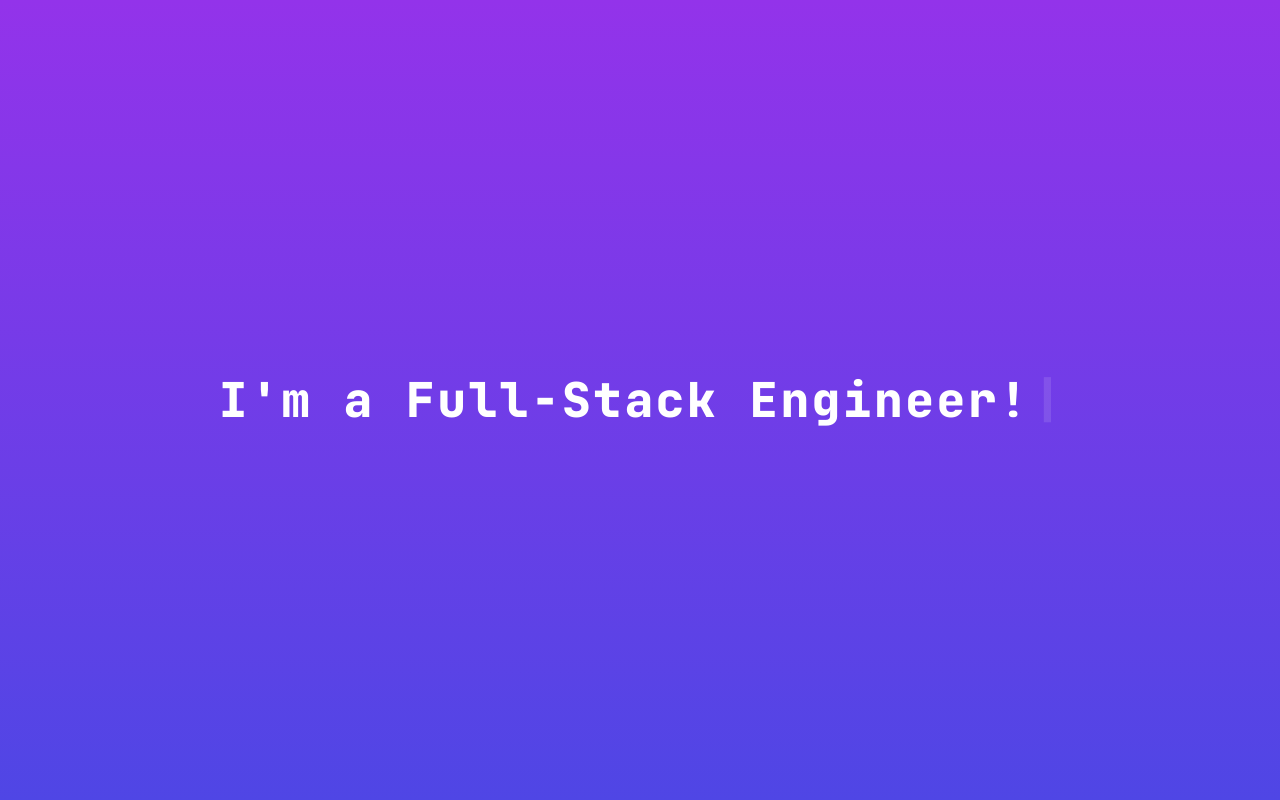
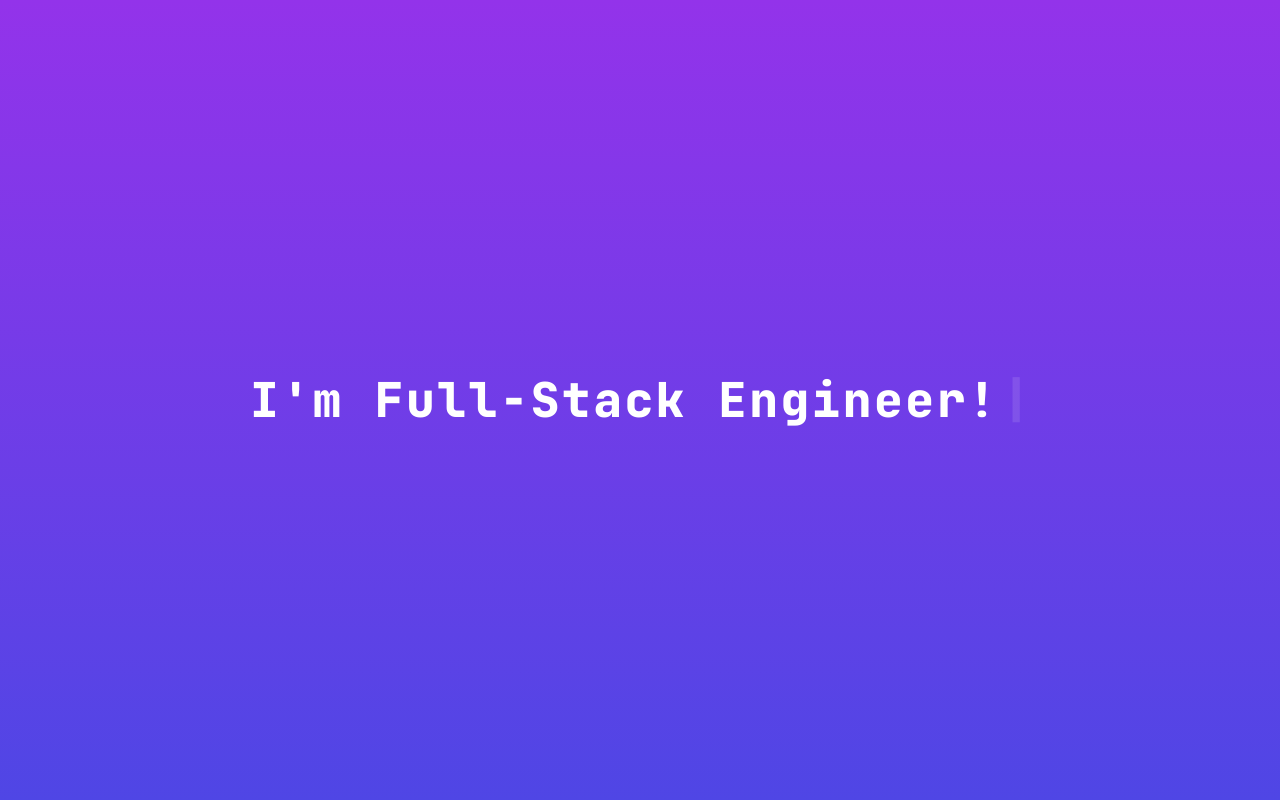
Before and after one commit to tom-takeru/getting-started-with-tom-takeru, a Next.js app: page / in a window 1280 px wide. Shown: the top 800 px of the page. Built offline with nearby package versions, Linux system fonts and the light colour scheme.

Commit message:
fix: correct typo in HeroTyping component introduction

```diff
--- a/src/components/HeroTyping.tsx
+++ b/src/components/HeroTyping.tsx
@@ -6,7 +6,7 @@ export default function HeroTyping() {
       className='text-5xl font-extrabold font-console tracking-wider'
       aria-label='tom-takeru introduction'
     >
-      I'm a{' '}
+      I'm{' '}
       <Typewriter
         words={[
           'tom-takeru!',
```
